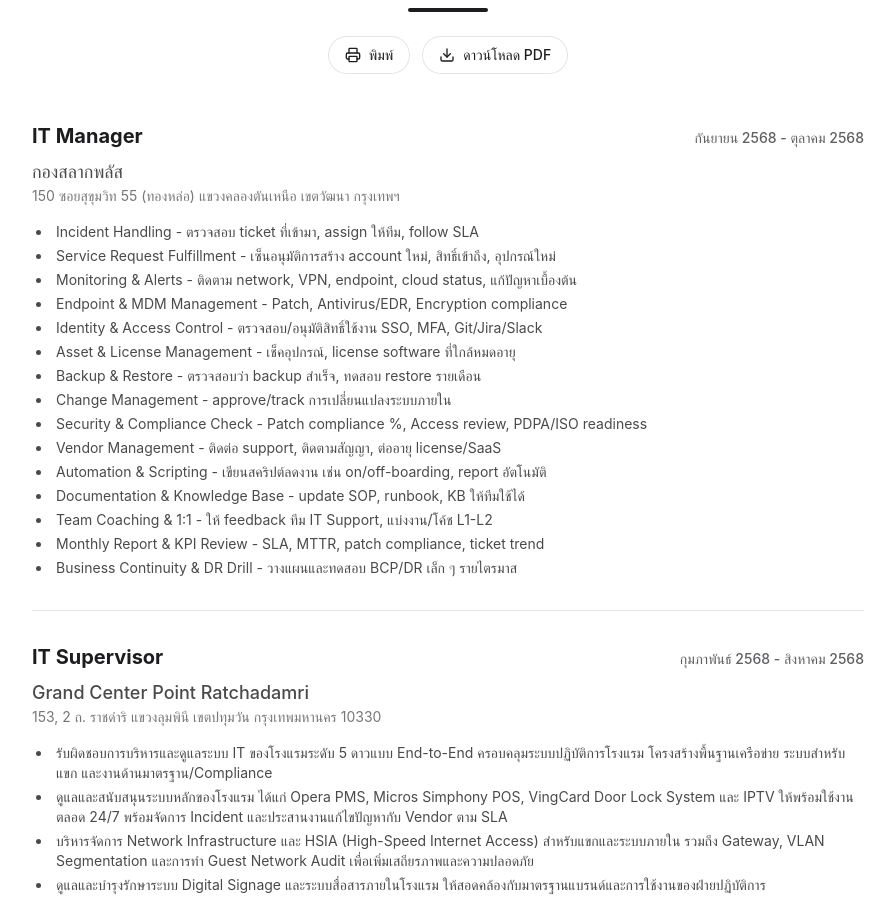
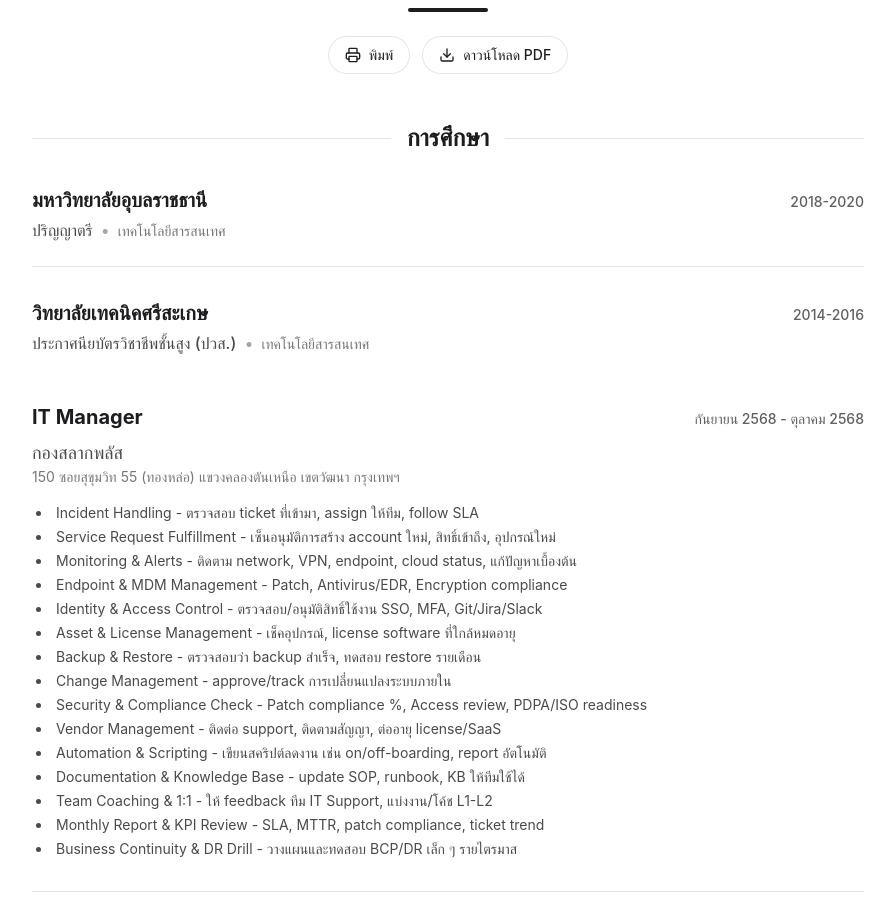
Before and after one commit to armkong33120/Resume_CV_F, a Next.js app: page / in a window 1280 px wide. Shown: the part 3420-4318 px from the top of the page, without its empty margins (192-1087 px from the left). Built offline with nearby package versions, Linux system fonts and the light colour scheme.

Commit message:
feat: add education section and dynamic age calculation

```diff
--- a/components/ContactContent.tsx
+++ b/components/ContactContent.tsx
@@ -148,7 +148,16 @@ export default function ContactContent({ profile }: ContactContentProps) {
                                 <div className="flex-1">
                                     <h3 className="text-sm font-medium text-foreground/60 mb-1">{t.contact.birthday}</h3>
                                     <p className="text-lg sm:text-xl font-medium text-foreground">
-                                        {profile.birthday} ({profile.age ? `${profile.age} ${language === 'th' ? 'ปี' : 'years'}` : ''})
+                                        {profile.birthday} ({(() => {
+                                            const birthDate = new Date(profile.birthday!);
+                                            const today = new Date();
+                                            let age = today.getFullYear() - birthDate.getFullYear();
+                                            const m = today.getMonth() - birthDate.getMonth();
+                                            if (m < 0 || (m === 0 && today.getDate() < birthDate.getDate())) {
+                                                age--;
+                                            }
+                                            return `${age} ${language === 'th' ? 'ปี' : 'years'}`;
+                                        })()})
                                     </p>
                                 </div>
                             </div>
--- a/components/ResumeContent.tsx
+++ b/components/ResumeContent.tsx
@@ -3,6 +3,7 @@
 import { useLanguage } from '@/components/LanguageContext';
 import { getTranslation } from '@/lib/translations';
 import experienceData from '@/content/experience.json';
+import profileData from '@/content/profile.json';
 import PrintButton from '@/components/PrintButton';
 import DownloadPdfButton from '@/components/DownloadPdfButton';
 import { motion } from 'framer-motion';
@@ -60,6 +61,49 @@ export default function ResumeContent() {
                 </div>
             </motion.header>
 
+            {/* Education Section */}
+            <motion.div
+                className="mb-12 space-y-8"
+                variants={staggerContainer}
+                initial="hidden"
+                whileInView="visible"
+                viewport={{ once: true, margin: "-50px" }}
+            >
+                <div className="flex items-center gap-4 mb-6">
+                    <div className="h-px bg-border flex-1"></div>
+                    <h2 className="text-2xl font-bold text-foreground">
+                        {language === 'th' ? 'การศึกษา' : 'Education'}
+                    </h2>
+                    <div className="h-px bg-border flex-1"></div>
+                </div>
+
+                {profileData.education?.map((edu, index) => (
+                    <motion.div
+                        key={index}
+                        variants={fadeInUp}
+                        className="border-b border-border pb-6 last:border-0 last:pb-0"
+                    >
+                        <div className="flex flex-col sm:flex-row sm:justify-between sm:items-baseline mb-1">
+                            <h3 className="text-xl font-bold text-foreground">
+                                {getContent(edu.institution)}
+                            </h3>
+                            <span className="text-foreground/70 font-medium text-sm">
+                                {edu.period}
+                            </span>
+                        </div>
+                        <div className="flex flex-col sm:flex-row sm:items-baseline gap-2">
+                            <span className="text-foreground/80 font-medium">
+                                {getContent(edu.degree)}
+                            </span>
+                            <span className="hidden sm:inline text-foreground/40">•</span>
+                            <span className="text-foreground/60 text-sm">
+                                {getContent(edu.field)}
+                            </span>
+                        </div>
+                    </motion.div>
+                ))}
+            </motion.div>
+
             <motion.div
                 className="space-y-8"
                 variants={staggerContainer}
--- a/content/profile.json
+++ b/content/profile.json
@@ -17,6 +17,38 @@
   },
   "birthday": "18 July 1995",
   "age": "30",
+  "education": [
+    {
+      "institution": {
+        "en": "Ubon Ratchathani University",
+        "th": "มหาวิทยาลัยอุบลราชธานี"
+      },
+      "period": "2018-2020",
+      "degree": {
+        "en": "Bachelor's Degree",
+        "th": "ปริญญาตรี"
+      },
+      "field": {
+        "en": "Information Technology",
+        "th": "เทคโนโลยีสารสนเทศ"
+      }
+    },
+    {
+      "institution": {
+        "en": "SISAKET TECHNICAL COLLEGE",
+        "th": "วิทยาลัยเทคนิคศรีสะเกษ"
+      },
+      "period": "2014-2016",
+      "degree": {
+        "en": "High Vocational Certificate",
+        "th": "ประกาศนียบัตรวิชาชีพชั้นสูง (ปวส.)"
+      },
+      "field": {
+        "en": "Information Technology",
+        "th": "เทคโนโลยีสารสนเทศ"
+      }
+    }
+  ],
   "summary": {
     "en": "Hello, I'm Arm, currently 30 years old. First of all, thank you for visiting my CV and Resume website. I am an adaptable professional who works well with teams and has a good sense of humor. I have experience across various industries and bring unique ideas that genuinely help the company and department, creating a positive impact in almost every business I've had the opportunity to work with. With over 6 years of IT experience in both government and private sectors, my background includes roles as a Computer Technical Officer (nearly 1 year), IT Support (2 years), transitioning to a Mid-Level position in Banking (2 years), and Cybersecurity (1 year). I kindly ask for your consideration.",
     "th": "สวัสดีครับ ผมอาร์มครับ ปัจจุบันอายุ 30 ปี ก่อนอื่นขอขอบคุณทุกท่านที่เข้ามาชมเว็บ CV และ Resume ที่ผมสร้าง ผมเป็นคนทำงานที่ปรับตัวได้ง่ายและเข้ากับทีมได้ดีเป็นคนอารมณ์ขันครับ มีประสบการณ์หลากหลายธุรกิจมีไอเดียแปลกๆที่ช่วยบริษัทและแผนกได้จริงสร้างผลกระทบเชิงบวกแทบจะทุกธุรกิจที่ผมได้มีโอกาสเข้าไปร่วมงาน มีประสบการณ์ทำงานสาย IT มากว่า 6 ปี ผ่านงานมาทั้งภาครัฐและเอกชน เคยเป็นนักวิชาการคอมพิวเตอร์ (เกือบ 1 ปี), IT Support (2 ปี), และขยับมาดูแลงานระดับ Mid-Level ในธุรกิจธนาคาร (2 ปี) รวมถึงด้าน Cybersecurity (1 ปี) ขอความอนุเคราะห์พิจารณาผมด้วยครับ"
```
Also changed, not shown: lib/types.ts (+8 -0 lines).
